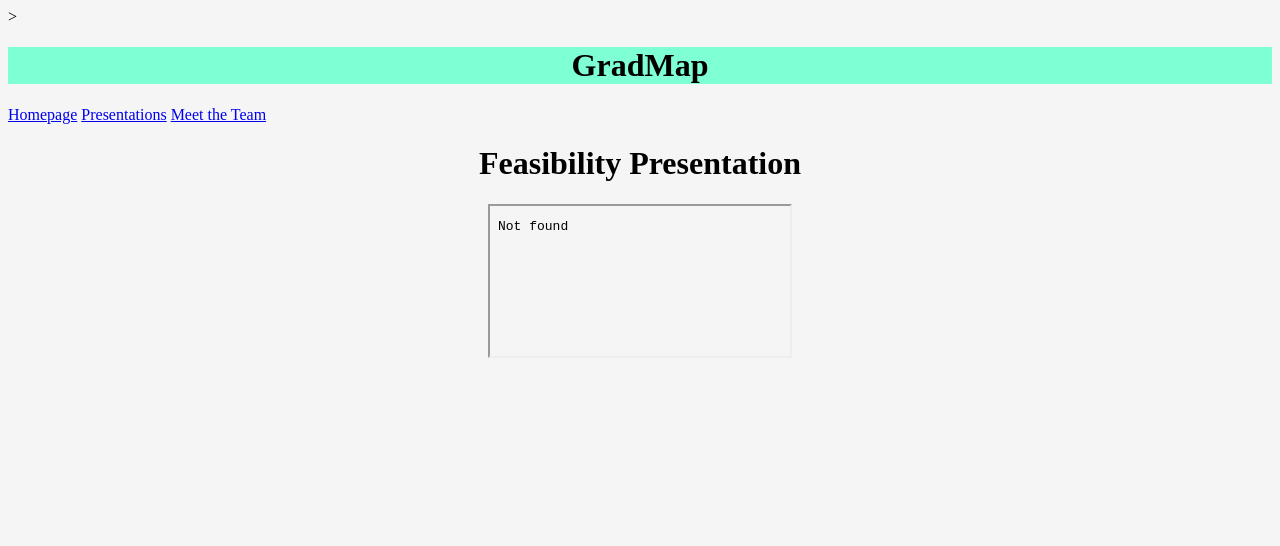
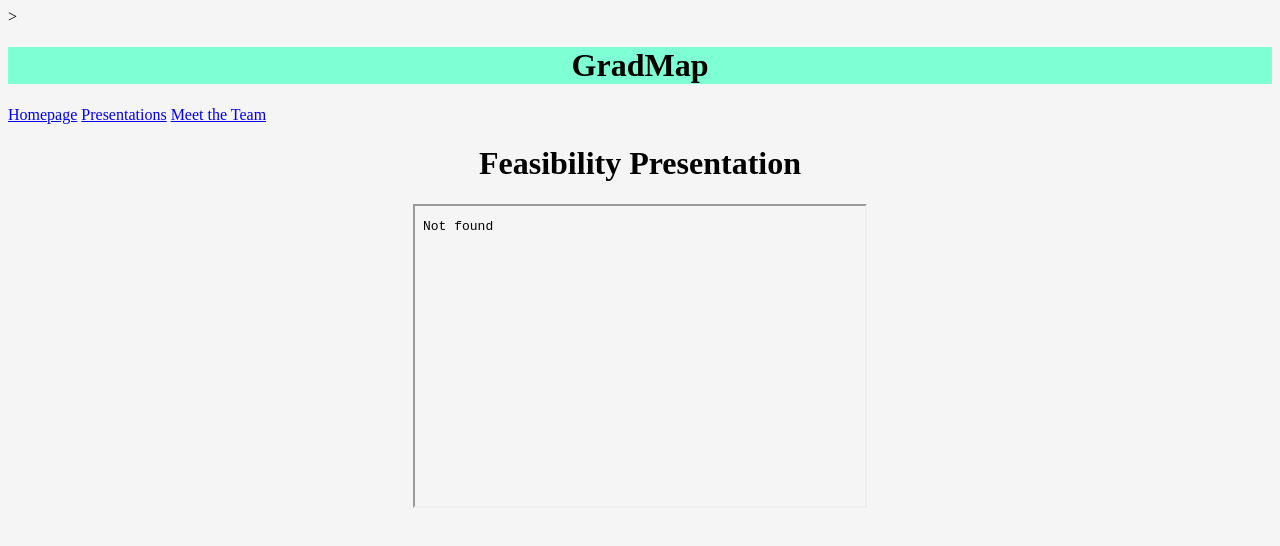
Before and after one commit to Jgarr028/GradMap-Website-2025, a plain HTML site: page Presentations.html in a window 1280 px wide. Drawn offline with Linux system fonts and the light colour scheme.

Commit message:
fixing iframe hopefully

```diff
--- a/Presentations.html
+++ b/Presentations.html
@@ -12,9 +12,7 @@
         <body style=" background-color: whitesmoke;">
 <div style="text-align: center;">
     <h1>Feasibility Presentation</h1>
-    <iframe src=”https://docs.google.com/presentation/d/e/2PACX-1vQUyvTAZjLcb-qbvly4JowKa9e-GOGZa-ZQggd2V5W6M5GOZuktPPoG4pdYfuTMk2LucdEGK1LMuGiX/pub?start=true&loop=true&delayms=3000”>
-    #document (https://docs.google.com/presentation/d/1-X9ykk0-7Yam5vocDm6BpmttEC3zYL1aM2pkFNBs9iw/edit?slide=id.p#slide=id.p)
-    </iframe>
+    <iframe src=”https://docs.google.com/presentation/d/1-X9ykk0-7Yam5vocDm6BpmttEC3zYL1aM2pkFNBs9iw/edit?usp=sharing width="450" height="300"></iframe>
 </div>
         </body>
 </html>
```
Also changed, not shown: TeamBio.html (+1 -0 lines).
